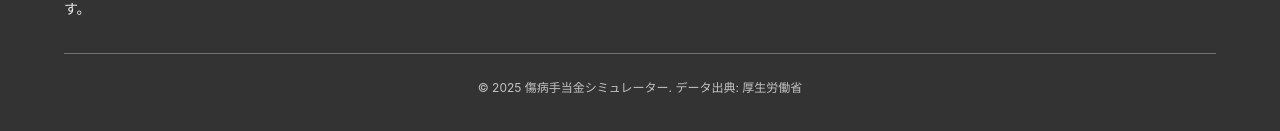
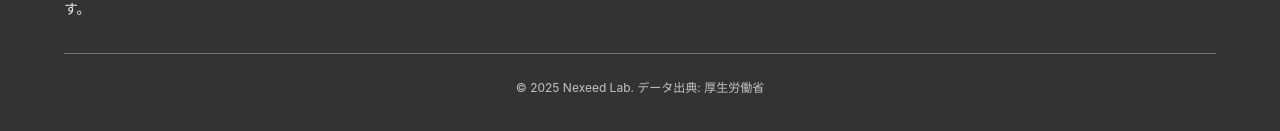
Before and after one commit to oshima0627/sickness-benefit-calculator, a Next.js app: page / in a window 1280 px wide. Shown: the part 3223-3354 px from the top of the page. Built offline with nearby package versions, Linux system fonts and the light colour scheme; no server answers.

Commit message:
fix: フッターの著作権表示をNexeed Labに変更
傷病手当金シミュレーターからNexeed Labに屋号を変更

```diff
--- a/app/layout.tsx
+++ b/app/layout.tsx
@@ -153,7 +153,7 @@ export default function RootLayout({
 
               <div className="footer-bottom">
                 <p>
-                  &copy; 2025 傷病手当金シミュレーター.
+                  &copy; 2025 Nexeed Lab.
                   データ出典: 厚生労働省
                 </p>
               </div>
```
